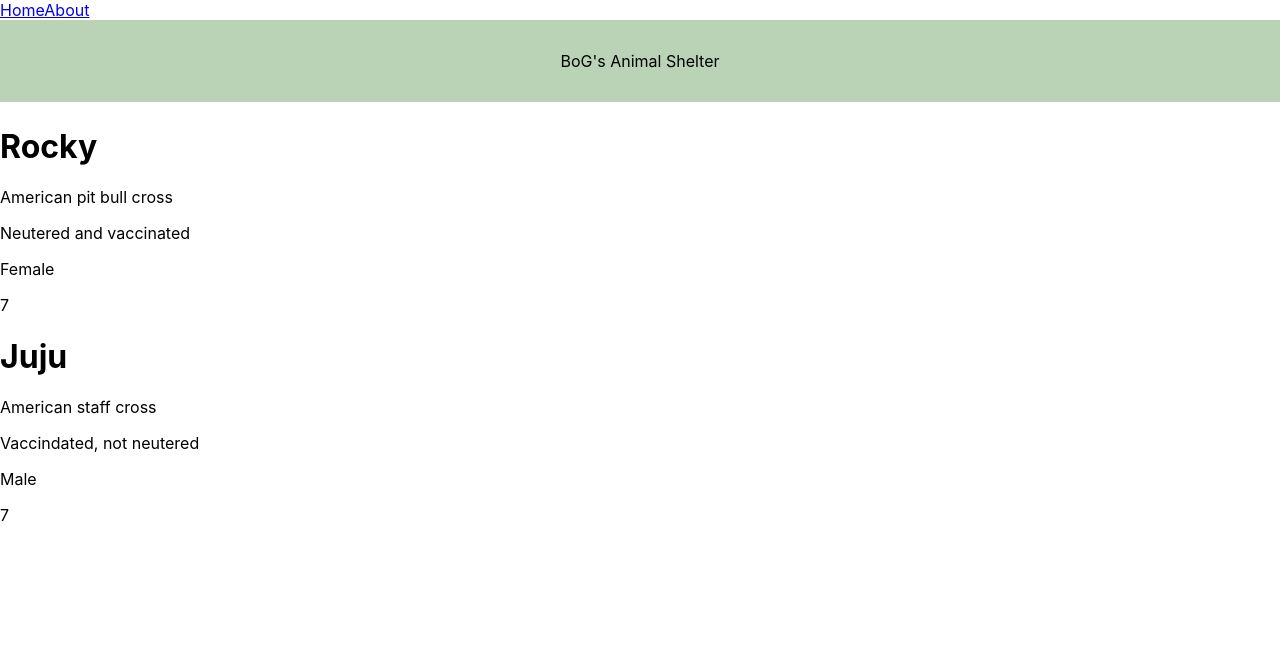
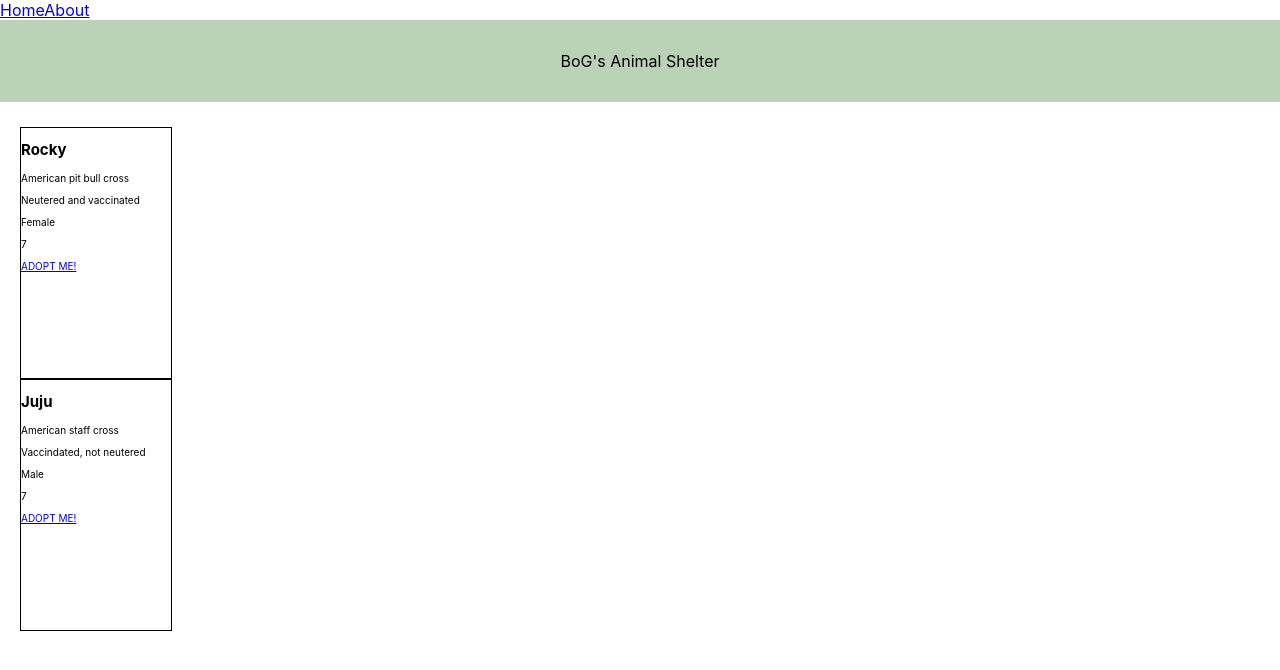
Before and after one commit to sahyanara/AnimalShelter, a React (Create React App) app in the folder frontend/: page / in a window 1280 px wide. Shown: the top 670 px of the page. Built offline with nearby package versions, Linux system fonts and the light colour scheme.

Commit message:
Added boxes

```diff
--- a/frontend/src/App.css
+++ b/frontend/src/App.css
@@ -13,14 +13,48 @@
   }
 }
 
-
-
 .App-header {
   background: #bad3b7;
   display: flex;
   justify-content: space-around;
   margin-bottom: 25px;
   padding: 15px;
+}
+
+.App-header2 {
+  background: #b7d3d3;
+  display: flex;
+  justify-content: space-around;
+  margin-bottom: 15;
+  padding: 5px;
+  font-size: 15px;
+}
+.App-box {
+  bottom: 0;
+  left: 0;
+  position: fixed;
+  right: 0;
+  top: 0;
+  z-index: 10;
+  display: flex;
+  justify-content: center;
+  align-items: center;
+}
+
+.rectangle {
+  position: relative;
+  left: 20px;
+  width: 150px;
+  height: 250px;
+  font-size: 10px;
+  border-color: black;
+  border-style: solid;
+  border-width: 1px;
+  background: white;
+}
+img.resize {
+  width: 150px; /* you can use % */
+  height: auto;
 }
 
 .App-link {
--- a/frontend/src/PetsInfo.js
+++ b/frontend/src/PetsInfo.js
@@ -1,7 +1,10 @@
 import React from "react"
+import "./App.css";
+import {useParams, withRouter, Link} from 'react-router-dom'
 
 const PetsInfo = (props) => {
     return (
+      <section class = "rectangle">
       <div className = "info">
         <h1>{props.name}</h1>
         <p> {props.breed}</p>
@@ -9,7 +12,9 @@ const PetsInfo = (props) => {
         <p> {props.gender}</p>
         <p> {props.yearsOld}</p>
         <p> {props.adopted} </p>
+        <a href="#" class="adoptButton"> ADOPT ME! </a>
       </div>
+      </section>
     )
   }
 
--- a/frontend/src/index.js
+++ b/frontend/src/index.js
@@ -12,7 +12,6 @@ import { Link } from "react-router-dom";
 import About from "./About";
 import Home from "./Home";
 
-//NOT SURE HOW TO RENDER THE STORE
 const posts = [
   {
       name: 'Rocky',
```
